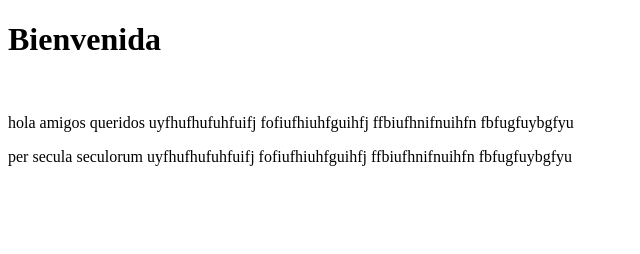
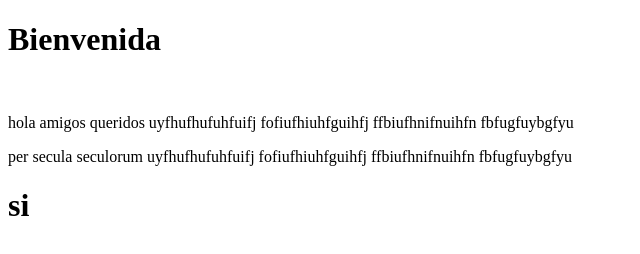
Before and after one commit to smithnoff/prueba, a plain HTML site: page index.html in a window 1280 px wide. Shown: the full height of the page, 0-640 px from the left. Drawn offline with Linux system fonts and the light colour scheme.

Commit message:
se añadio si

```diff
--- a/index.html
+++ b/index.html
@@ -23,5 +23,6 @@
         ffbiufhnifnuihfn
         fbfugfuybgfyu
     </p>
+    <h1>si</h1>
 </body>
 </html>
```
